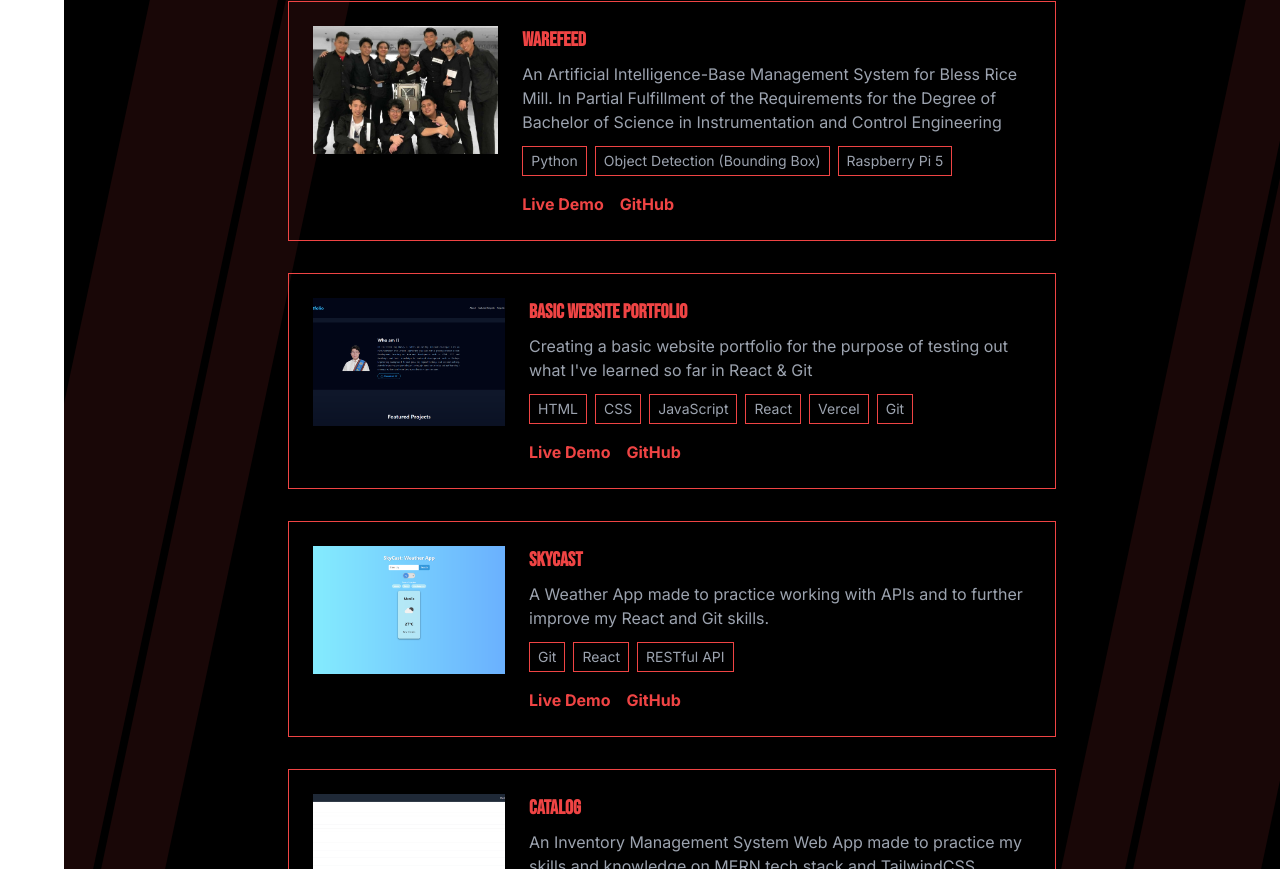
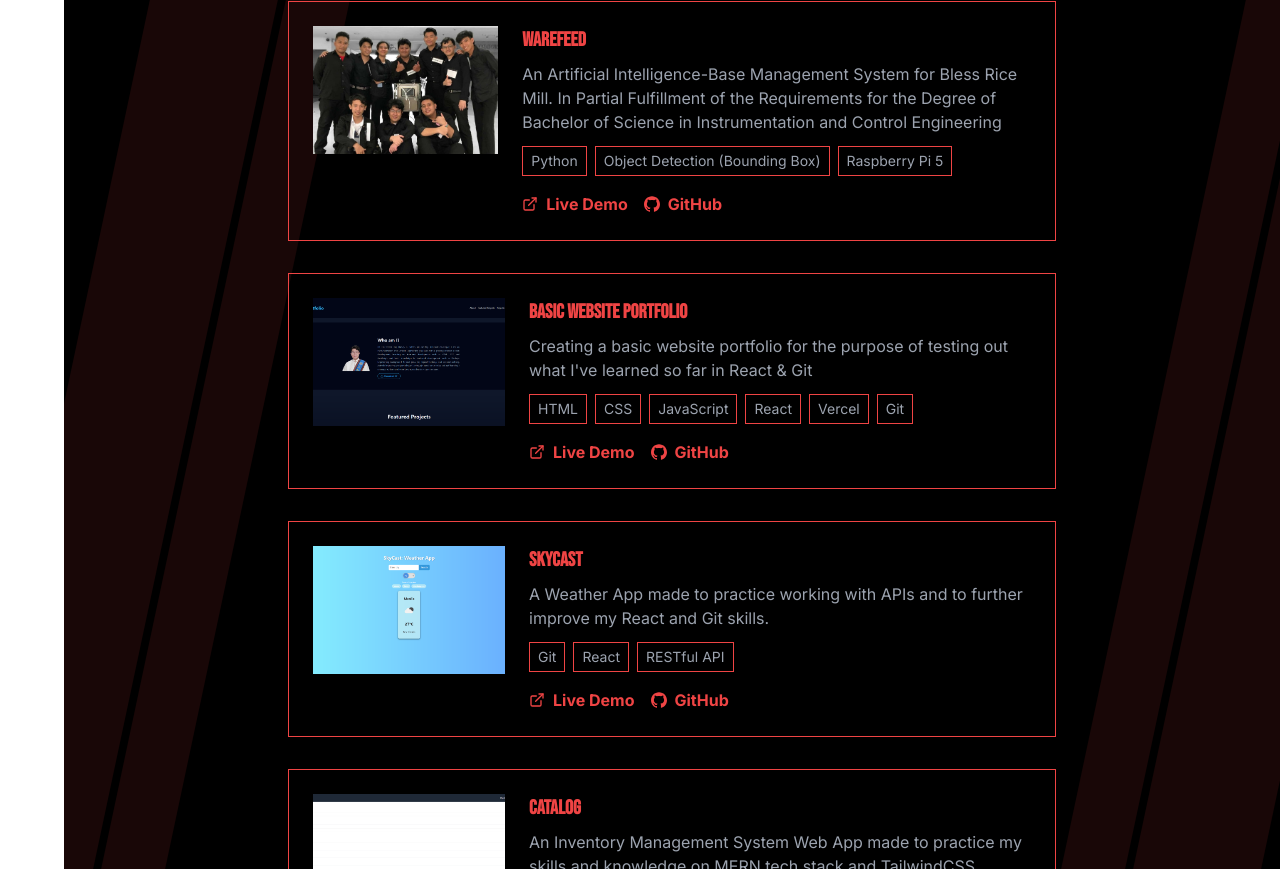
Before and after one commit to RenAmamiya0411/Website-Portfolio-v2, a React (Vite) app: page / in a window 1280 px wide. Shown: the part 2551-3420 px from the top of the page. Built offline with nearby package versions, Linux system fonts and the light colour scheme.

Commit message:
Added icons to github and live-demo links(Projects.tsx)

```diff
--- a/src/parts/Projects.tsx
+++ b/src/parts/Projects.tsx
@@ -5,6 +5,8 @@ import CataLogImg from "../assets/projectScreenshots/Cata-Log.png";
 import WhatToDoImg from "../assets/projectScreenshots/What-To-Do.png";
 import Lightbox from "../utilities/Lightbox";
 import { useState } from "react";
+import { ExternalLink } from "lucide-react";
+import { SiGithub } from "react-icons/si";
 
 const projects = [
   {
@@ -38,7 +40,7 @@ const projects = [
     description:
       "An Inventory Management System Web App made to practice my skills and knowledge on MERN tech stack and TailwindCSS.",
     tech: ["React", "Node.js", "Express", "MongoDB", "Tailwind CSS", "Git"],
-    demo: "https://srhfalcon-basic-website-portfolio.vercel.app/",
+    demo: "https://cata-log-app-srhfalcon.vercel.app/",
     repo: "https://github.com/RenAmamiya0411/Cata-Log-Inventory-Management-System-Web-App",
     thumbnail: CataLogImg
   },
@@ -97,10 +99,20 @@ function Projects() {
                 </div>
               </div>
               <div className="flex gap-4 mt-4">
-                <a className="text-red-500 hover:text-white transition-colors font-bold" href={project.demo}>
+                <a
+                  className="flex items-center gap-2 text-red-500 hover:text-white transition-colors font-bold"
+                  href={project.demo}
+                  target="_blank"
+                >
+                  <ExternalLink size={16} />
                   Live Demo
                 </a>
-                <a className="text-red-500 hover:text-white transition-colors font-bold" href={project.repo}>
+                <a
+                  className="flex items-center gap-2 text-red-500 hover:text-white transition-colors font-bold"
+                  href={project.repo}
+                  target="_blank"
+                >
+                  <SiGithub size={16} />
                   GitHub
                 </a>
               </div>
```
